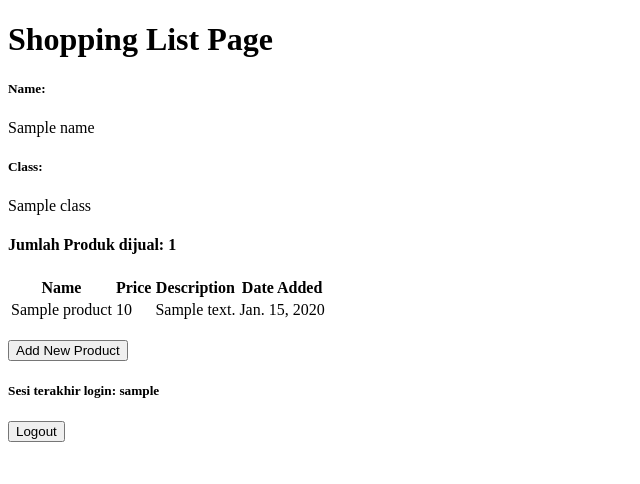
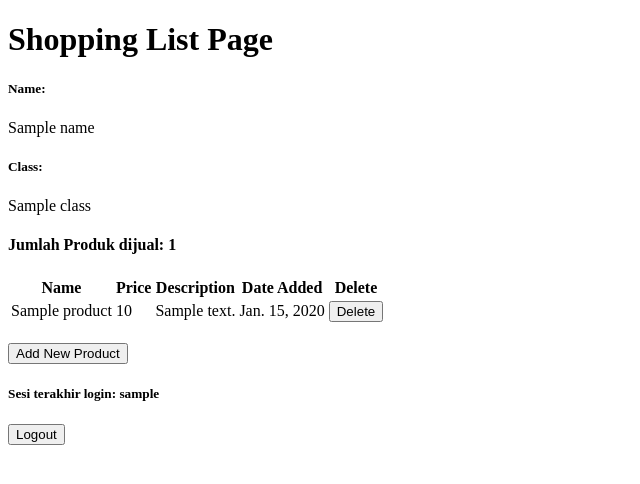
Before and after one commit to NadhiraWidyaniswari/maribelanja, a Django app: template main/templates/main.html in a window 1280 px wide. Shown: the top 484 px of the page, without its empty margins (0-640 px from the left). Run offline with Django 4.2, Linux system fonts and the light colour scheme; tables that the repository leaves empty hold one stand-in row (values such as "Sample post"); the template is opened without the code that fills it: values that come from a table or form of the project are taken from there, most other values are stand-ins (such as "Sample title", 1, 10 or a date in 2020).

Commit message:
menambah bonus delete

```diff
--- a/main/templates/main.html
+++ b/main/templates/main.html
@@ -16,6 +16,7 @@
         <th>Price</th>
         <th>Description</th>
         <th>Date Added</th>
+        <th>Delete</th>
     </tr>
 
     {% comment %} Berikut cara memperlihatkan data produk di bawah baris ini {% endcomment %}
@@ -26,6 +27,7 @@
             <td>{{product.price}}</td>
             <td>{{product.description}}</td>
             <td>{{product.date_added}}</td>
+            <td><a href="delete_product/{{product.pk}}"><button>Delete</button></a></td>
         </tr>
     {% endfor %}
 </table>
--- a/main/urls.py
+++ b/main/urls.py
@@ -1,5 +1,5 @@
 from django.urls import path
-from main.views import show_main, create_product, show_xml, show_json, show_xml_by_id, show_json_by_id, register,login_user, logout_user
+from main.views import show_main, create_product, show_xml, show_json, show_xml_by_id, show_json_by_id, register,login_user, logout_user, delete_product
 
 app_name = 'main'
 
@@ -13,4 +13,5 @@ urlpatterns = [
     path('register/', register, name='register'),
     path('login/', login_user, name='login'),
     path('logout/', logout_user, name='logout'),
+    path('delete_product/<int:id>', delete_product, name='delete_product'),
 ]
```
Also changed, not shown: main/views.py (+7 -1 lines).
